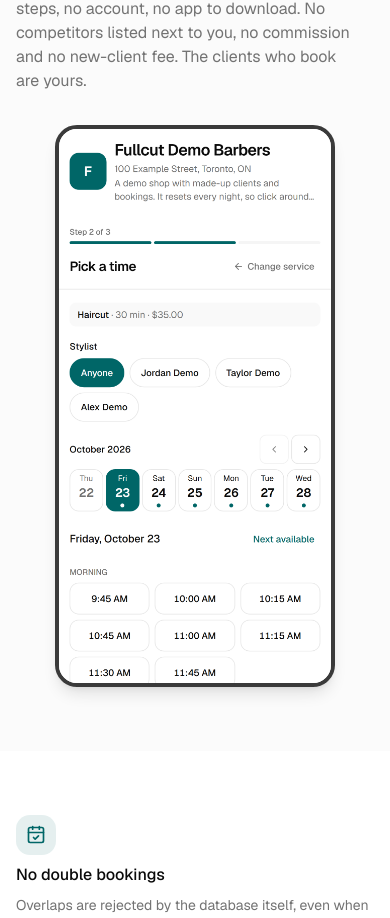
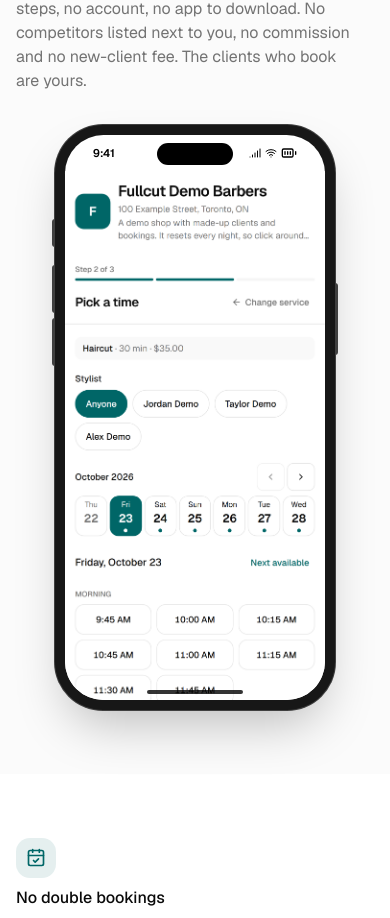
Before and after one commit to ousmanebarry/fullcut, a Next.js app in the folder apps/web/: page / in a window 390 px wide. Shown: the part 1858-2776 px from the top of the page. Built offline with nearby package versions, Linux system fonts and the light colour scheme; no server answers.

Commit message:
feat(web): add PhoneFrame component for enhanced mobile screenshot display

```diff
--- a/apps/web/app/page.tsx
+++ b/apps/web/app/page.tsx
@@ -10,6 +10,7 @@ import Image from 'next/image';
 import Link from 'next/link';
 import { Logo } from '@/components/brand/logo';
 import { DemoEntry } from '@/components/demo/demo-entry';
+import { PhoneFrame } from '@/components/marketing/phone-frame';
 import { ThemeToggle } from '@/components/theme/theme-toggle';
 import { buttonVariants } from '@/components/ui/button';
 import { getDemoShopSlug } from '@/lib/env';
@@ -161,22 +162,27 @@ export default function Home() {
 									</h3>
 									<p className="text-pretty text-muted-foreground">{feature.body}</p>
 								</div>
+								{'phone' in feature ? (
+									<PhoneFrame>
 										<Image
 											src={feature.image.src}
 											width={feature.image.width}
 											height={feature.image.height}
 											alt={feature.image.alt}
-									sizes={
-										'phone' in feature
-											? '(min-width: 768px) 280px, 70vw'
-											: '(min-width: 768px) 560px, 100vw'
-									}
-									className={
-										'phone' in feature
-											? 'mx-auto w-full max-w-70 rounded-3xl border-4 border-foreground/80 shadow-lg'
-											: 'w-full rounded-xl border shadow-lg'
-									}
+											sizes="(min-width: 768px) 260px, 65vw"
+											className="block h-auto w-full"
 										/>
+									</PhoneFrame>
+								) : (
+									<Image
+										src={feature.image.src}
+										width={feature.image.width}
+										height={feature.image.height}
+										alt={feature.image.alt}
+										sizes="(min-width: 768px) 560px, 100vw"
+										className="w-full rounded-xl border shadow-lg"
+									/>
+								)}
 							</article>
 						))}
 					</div>
--- /dev/null
+++ b/apps/web/components/marketing/phone-frame.tsx
@@ -0,0 +1,53 @@
+import { BatteryFullIcon, SignalIcon, WifiIcon } from 'lucide-react';
+import { cn } from '@/lib/utils';
+
+/** A CSS iPhone shell (bezel, Dynamic Island, side buttons) around a phone-sized screenshot. */
+export function PhoneFrame({
+	className,
+	children,
+}: {
+	className?: string;
+	children: React.ReactNode;
+}) {
+	return (
+		<div className={cn('relative mx-auto w-full max-w-70', className)}>
+			<span
+				aria-hidden
+				className="absolute top-[16%] -left-[3px] h-7 w-[3px] rounded-l-sm bg-neutral-700"
+			/>
+			<span
+				aria-hidden
+				className="absolute top-[24%] -left-[3px] h-12 w-[3px] rounded-l-sm bg-neutral-700"
+			/>
+			<span
+				aria-hidden
+				className="absolute top-[33%] -left-[3px] h-12 w-[3px] rounded-l-sm bg-neutral-700"
+			/>
+			<span
+				aria-hidden
+				className="absolute top-[27%] -right-[3px] h-18 w-[3px] rounded-r-sm bg-neutral-700"
+			/>
+			<div className="rounded-[3rem] bg-neutral-900 p-2.5 shadow-2xl ring-1 ring-neutral-700 dark:ring-neutral-500">
+				<div className="relative overflow-hidden rounded-[2.4rem] bg-white">
+					<div
+						aria-hidden
+						className="relative flex h-9 items-center justify-between px-7 text-[0.7rem] font-semibold text-black"
+					>
+						<span>9:41</span>
+						<span className="absolute top-2 left-1/2 h-[1.4rem] w-[4.75rem] -translate-x-1/2 rounded-full bg-black" />
+						<span className="flex items-center gap-1">
+							<SignalIcon className="size-3" />
+							<WifiIcon className="size-3" />
+							<BatteryFullIcon className="size-4" />
+						</span>
+					</div>
+					{children}
+					<span
+						aria-hidden
+						className="absolute bottom-1.5 left-1/2 h-1 w-24 -translate-x-1/2 rounded-full bg-black/80"
+					/>
+				</div>
+			</div>
+		</div>
+	);
+}
```
Lines whose indentation alone changed are shown as unchanged.
